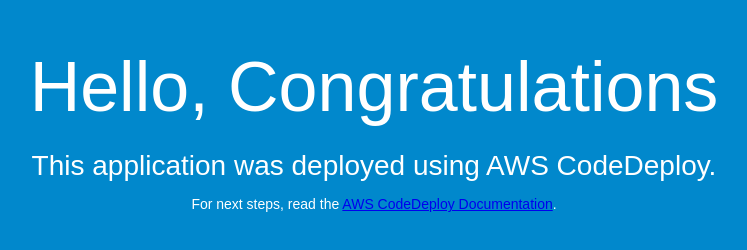
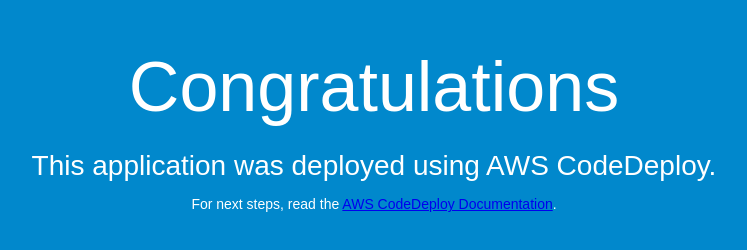
Before and after one commit to nonai/github-codedeploy-cicd-poc, a plain HTML site: page index.html in a window 1280 px wide. Shown: the whole page, without its empty margins (266-1013 px from the left). Drawn offline with Linux system fonts and the light colour scheme.

Commit message:
Reverting the changes of index.html

```diff
--- a/index.html
+++ b/index.html
@@ -26,7 +26,7 @@
 </head>
 <body>
   <div align="center">
-    <h1>Hello, Congratulations</h1>
+    <h1>Congratulations</h1>
     <h2>This application was deployed using AWS CodeDeploy.</h2>
     <p>For next steps, read the <a href="http://aws.amazon.com/documentation/codedeploy">AWS CodeDeploy Documentation</a>.</p>
   </div>
```
